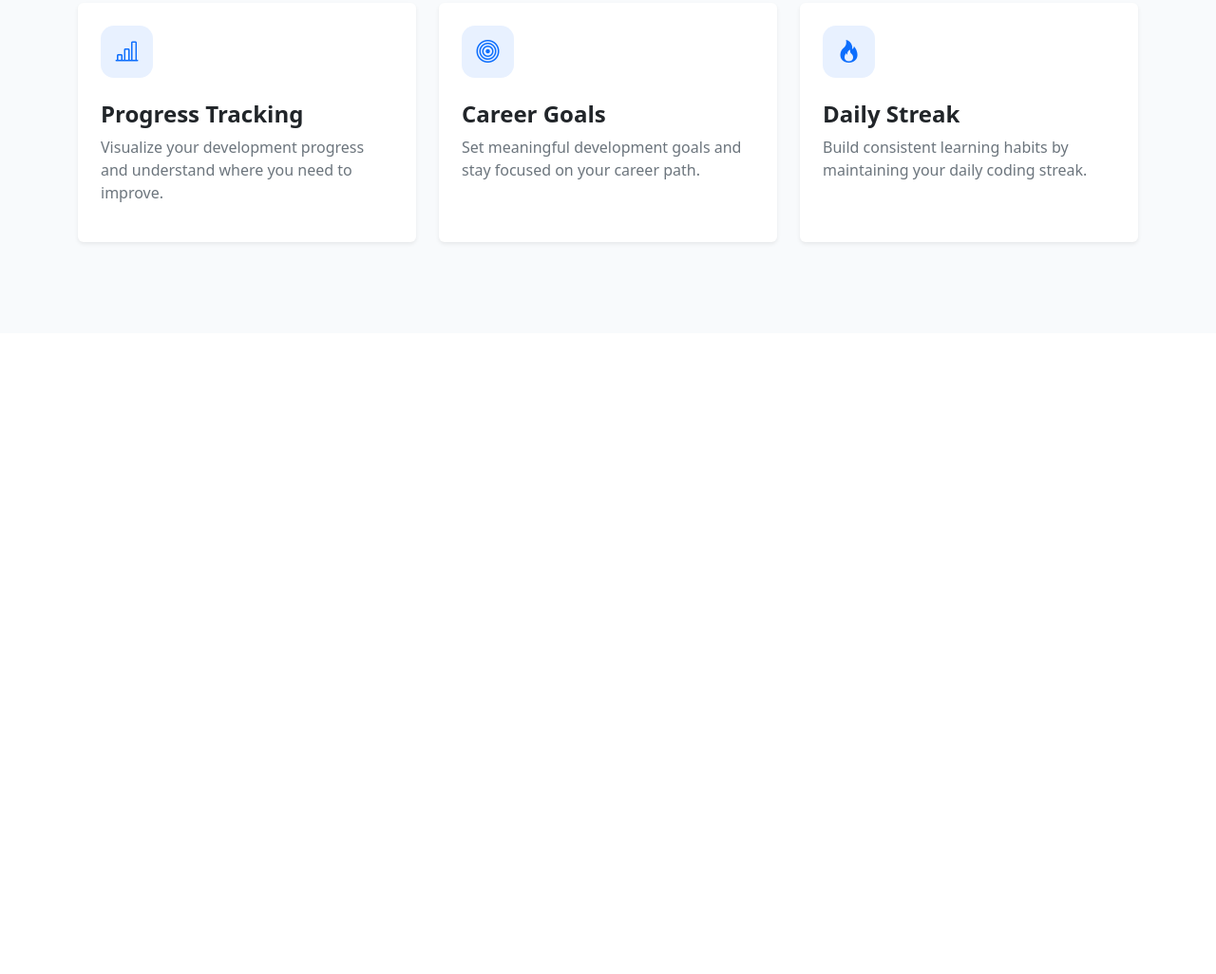
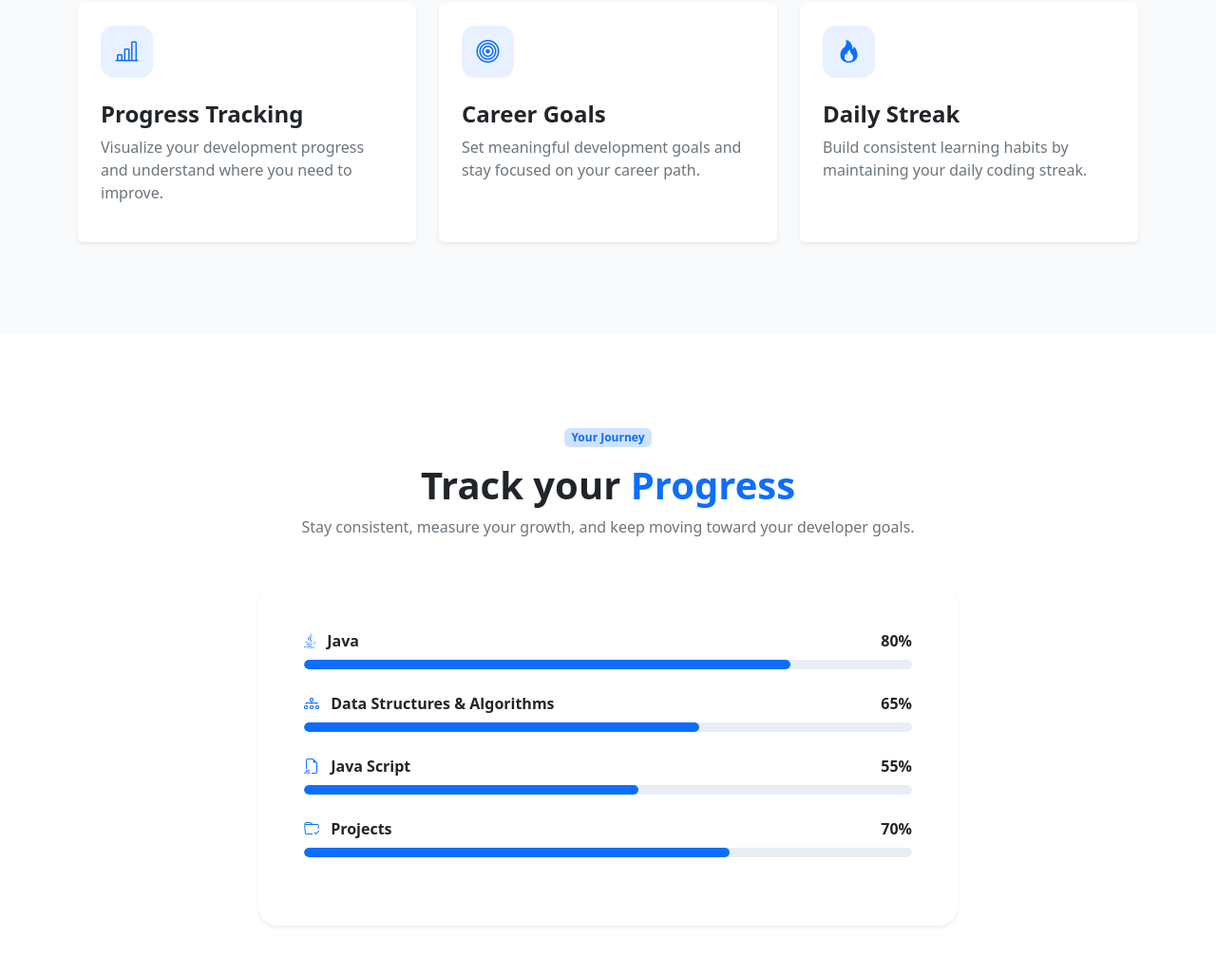
Before and after one commit to PosaKarthik/devlaunch, a plain HTML site: page index.html in a window 1280 px wide. Shown: the part 1429-2455 px from the top of the page at 95% size. Before the commit the page ends 1780 px from the top, so only its background shows below. Drawn offline with nearby package versions, Linux system fonts and the light colour scheme.

Commit message:
feat: added developer progress dashboard

```diff
--- a/css/style.css
+++ b/css/style.css
@@ -108,3 +108,38 @@ body{
         font-size: 24px;
 
 }
+
+
+/* ===============================
+        PROGRESS SECTION
+================================= */
+
+.progress-section{
+        background: #ffffff;
+}
+
+.progress-intro{
+        max-width: 650px;
+}
+
+.progress-card{
+        border-radius: 20px;
+}
+
+.progress{
+        height: 10px;
+        border-radius: 10px;
+        background: #e9eef5;
+}
+
+.progress-bar{
+        border-radius: 10px;
+}
+
+.progress-item{
+        transition: transform 0.3s ease;
+}
+
+.progress-item:hover{
+        transform:translateX(5px);
+}
--- a/index.html
+++ b/index.html
@@ -196,8 +196,8 @@
             <span class="text-primary">Grow</span>
           </h2>
           <p class="text-secondary mx-auto features-intro">
-            Track your learning, practice coding, and stay focused
-            on your developer career journey.
+            Track your learning, practice coding, and stay focused on your
+            developer career journey.
           </p>
         </div>
         <div class="row g-4">
@@ -208,12 +208,10 @@
                 <div class="feature-icon mb-4">
                   <i class="bi bi-code-slash"></i>
                 </div>
-                  <h4 class="fw-bold">
-                    Coding Practice
-                  </h4>
+                <h4 class="fw-bold">Coding Practice</h4>
                 <p class="text-secondary">
-                      Practice programming problems and
-                      improve your coding skills consistently.
+                  Practice programming problems and improve your coding skills
+                  consistently.
                 </p>
               </div>
             </div>
@@ -227,12 +225,9 @@
                 <div class="feature-icon mb-4">
                   <i class="bi bi-book"></i>
                 </div>
-                <h4 class="fw-bold">
-                  Learning Tracker
-                </h4>
+                <h4 class="fw-bold">Learning Tracker</h4>
                 <p class="text-secondary">
-                  Track the technologies and concepts
-                  you're currently learning.
+                  Track the technologies and concepts you're currently learning.
                 </p>
               </div>
             </div>
@@ -246,12 +241,10 @@
                 <div class="feature-icon mb-4">
                   <i class="bi bi-diagram-3"></i>
                 </div>
-                <h4 class="fw-bold">
-                  DSA Roadmap
-                </h4>
+                <h4 class="fw-bold">DSA Roadmap</h4>
                 <p class="text-secondary">
-                  Follow a structured roadmap to
-                  strengthen your data structures knowledge.
+                  Follow a structured roadmap to strengthen your data structures
+                  knowledge.
                 </p>
               </div>
             </div>
@@ -265,12 +258,10 @@
                 <div class="feature-icon mb-4">
                   <i class="bi bi-bar-chart-line"></i>
                 </div>
-                <h4 class="fw-bold">
-                  Progress Tracking
-                </h4>
+                <h4 class="fw-bold">Progress Tracking</h4>
                 <p class="text-secondary">
-                  Visualize your development progress
-                  and understand where you need to improve.
+                  Visualize your development progress and understand where you
+                  need to improve.
                 </p>
               </div>
             </div>
@@ -283,12 +274,10 @@
                 <div class="feature-icon mb-4">
                   <i class="bi bi-bullseye"></i>
                 </div>
-                  <h4 class="fw-bold">
-                    Career Goals
-                  </h4>
+                <h4 class="fw-bold">Career Goals</h4>
                 <p class="text-secondary">
-                    Set meaningful development goals
-                    and stay focused on your career path.
+                  Set meaningful development goals and stay focused on your
+                  career path.
                 </p>
               </div>
             </div>
@@ -301,21 +290,133 @@
                 <div class="feature-icon mb-4">
                   <i class="bi bi-fire"></i>
                 </div>
-                  <h4 class="fw-bold">
-                    Daily Streak
-                  </h4>
+                <h4 class="fw-bold">Daily Streak</h4>
                 <p class="text-secondary">
-                    Build consistent learning habits
-                    by maintaining your daily coding streak.
+                  Build consistent learning habits by maintaining your daily
+                  coding streak.
                 </p>
               </div>
             </div>
           </div>
+        </div>
+      </div>
+    </section>
 
+    <!-- Progress Section -->
+    <section class="progress-section py-5">
+      <div class="container py-5">
+        <!-- Section Heading -->
+        <div class="text-center mb-5">
+          <span class="badge bg-primary-subtle text-primary mb-3">
+            Your Journey
+          </span>
+          <h2 class="display-6 fw-bold">
+            Track your
+            <span class="text-primary"> Progress </span>
+          </h2>
+          <p class="text-secondary mx-auto progress-intro">
+            Stay consistent, measure your growth, and keep moving toward your
+            developer goals.
+          </p>
+        </div>
 
+        <!-- Progress Card -->
+
+        <div class="row justify-content-center">
+          <div class="col-lg-8">
+            <div class="card progress-card border-0 shadow-sm">
+              <div class="card-body p-4 p-md-5">
+                <!-- Java -->
+                <div class="progress-item mb-4">
+                  <div class="d-flex justify-content-between mb-2">
+                    <div>
+                      <i class="fa-brands fa-java text-primary me-2"></i>
+                      <span class="fw-semibold"> Java </span>
+                    </div>
+                    <span class="fw-bold"> 80% </span>
+                  </div>
+                  <div
+                    class="progress"
+                    role="progressbar"
+                    aria-label="Java Progress"
+                    aria-valuenow="80"
+                    aria-valuemin="0"
+                    aria-valuemax="100"
+                  >
+                    <div class="progress-bar" style="width: 80%"></div>
                   </div>
                 </div>
 
+                <!-- DSA -->
+                <div class="progress-item mb-4">
+                  <div class="d-flex justify-content-between mb-2">
+                    <div>
+                      <i class="bi bi-diagram-3 text-primary me-2"></i>
+                      <span class="fw-semibold">
+                        Data Structures & Algorithms
+                      </span>
+                    </div>
+                    <span class="fw-bold"> 65% </span>
+                  </div>
+                  <div
+                    class="progress"
+                    role="progressbar"
+                    aria-label="Dsa Progress"
+                    aria-valuenow="65"
+                    aria-valuemin="0"
+                    aria-valuemax="100"
+                  >
+                    <div class="progress-bar" style="width: 65%"></div>
+                  </div>
+                </div>
+
+                <!-- JavaScript -->
+                <div class="progress-item mb-4">
+                  <div class="d-flex justify-content-between mb-2">
+                    <div>
+                      <i class="bi bi-filetype-js text-primary me-2"></i>
+                      <span class="fw-semibold"> Java Script </span>
+                    </div>
+                    <span class="fw-bold"> 55% </span>
+                  </div>
+                  <div
+                    class="progress"
+                    role="progressbar"
+                    aria-label="JavaScript Progress"
+                    aria-valuenow="55"
+                    aria-valuemin="0"
+                    aria-valuemax="100"
+                  >
+                    <div class="progress-bar" style="width: 55%"></div>
+                  </div>
+                </div>
+
+                <!-- Projects -->
+
+                <div class="progress-item mb-4">
+                  <div class="d-flex justify-content-between mb-2">
+                    <div>
+                      <i class="bi bi-folder-check text-primary me-2"></i>
+                      <span class="fw-semibold"> Projects </span>
+                    </div>
+                    <span class="fw-bold"> 70% </span>
+                  </div>
+                  <div
+                    class="progress"
+                    role="progressbar"
+                    aria-label="Java Progress"
+                    aria-valuenow="70"
+                    aria-valuemin="0"
+                    aria-valuemax="100"
+                  >
+                    <div class="progress-bar" style="width: 70%"></div>
+                  </div>
+                </div>
+              </div>
+            </div>
+          </div>
+        </div>
+      </div>
     </section>
   </body>
 </html>
```
Lines whose indentation alone changed are shown as unchanged.
